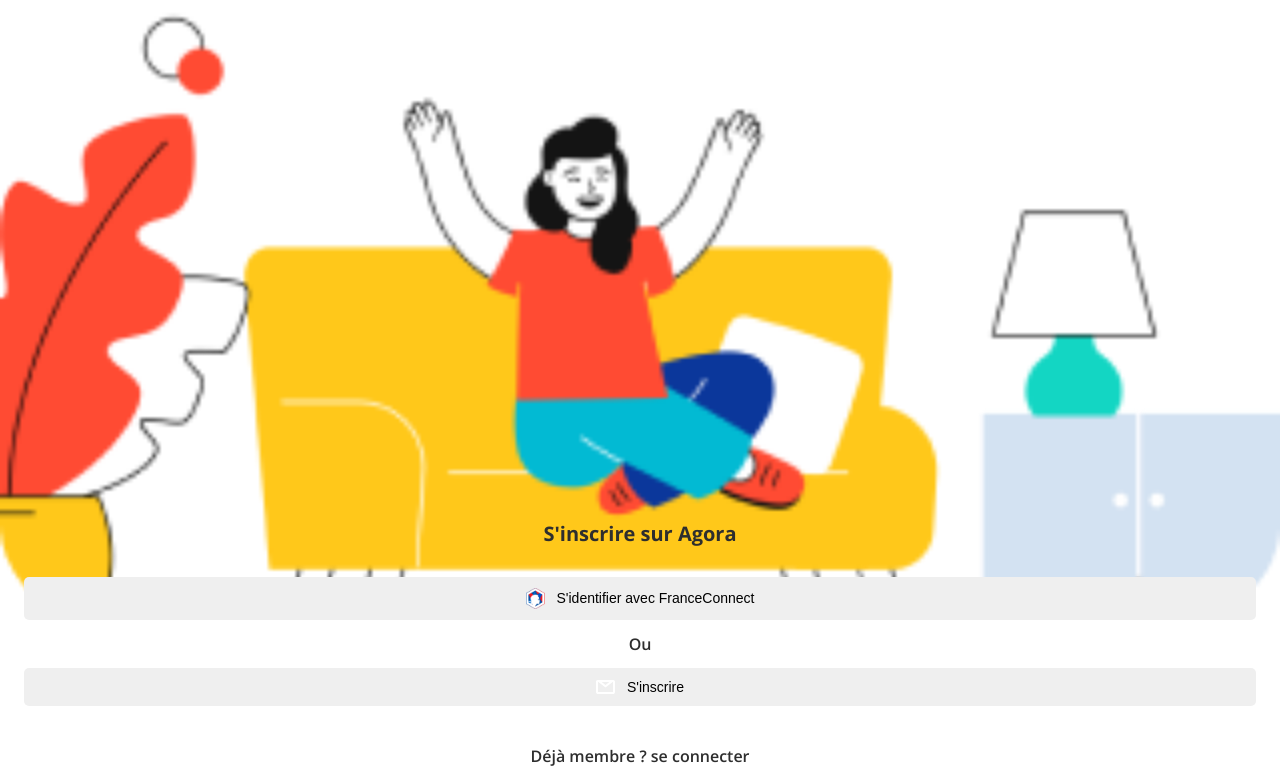
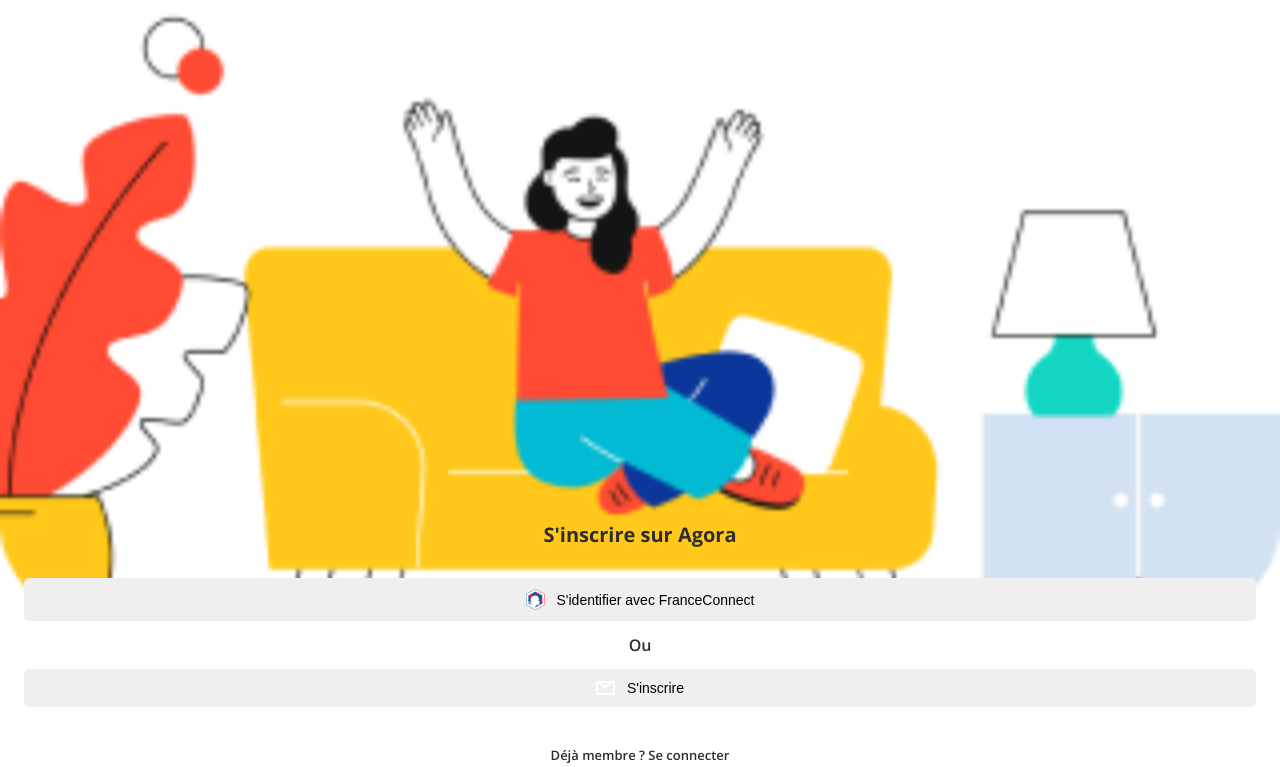
Before and after one commit to ETombuyses/agora, a React (Create React App) app: page /register in a window 1280 px wide. Shown: the part 270-1037 px from the top of the page. Built offline with nearby package versions, Linux system fonts and the light colour scheme.

Commit message:
[css] toggle registration text css

```diff
--- a/src/routes/Register.jsx
+++ b/src/routes/Register.jsx
@@ -45,6 +45,11 @@ const RegisterButton = styled(Button)`
 
 const ToggleText = styled.p`
   margin-top: 42px;
+  font-size: 13px;
+`
+
+const ToggleLink = styled.span`
+color: ${props => props.theme.green};
 `
 
 export default function Register() {
@@ -66,7 +71,7 @@ export default function Register() {
             icon={MailIcon}
             text="S'inscrire"
           />
-          <ToggleText>Déjà membre ? se connecter</ToggleText>
+          <ToggleText>Déjà membre ? <ToggleLink>Se connecter</ToggleLink> </ToggleText>
         </ContentWrapper>
       </PageWrapper>
     </div>
```
